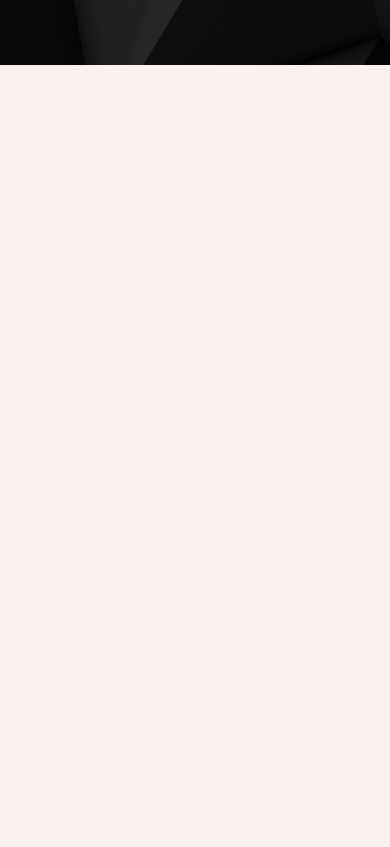
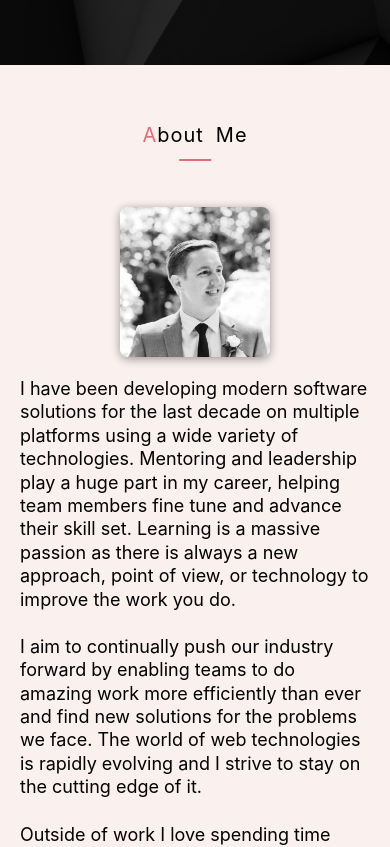
Before and after one commit to trevorwright/homepage, a Next.js app: page / in a window 390 px wide. Shown: the part 779-1626 px from the top of the page. Before the commit the page ends 904 px from the top, so only its background shows below. Built offline with nearby package versions, Linux system fonts and the light colour scheme.

Commit message:
Initial responsiveness for about me

```diff
--- a/components/AboutMe.tsx
+++ b/components/AboutMe.tsx
@@ -1,25 +1,39 @@
 import styled from 'styled-components';
 import Image from 'next/image';
 import profileImg from '../public/images/profile.png';
+import media from '../styles/media';
 
 import Title from './Title';
 
 const Layout = styled.div`
   display: grid;
-  grid-template-columns: 1fr 3fr;
+  grid-gap: 20px;
+  grid-template-columns: 1fr;
+  padding: 0 20px;
+
+  ${media.medium} {
+    grid-template-columns: 1fr 3fr;
+  }
 `;
 
 const PositionedTitle = styled(Title)`
-  grid-column: 1 / span 2;
+  ${media.medium} {
+    grid-column: 1 / span 2;
+  }
 `;
 
 const ProfileContainer = styled.div`
   justify-self: center;
   align-self: start;
-  height: 200px;
-  width: 200px;
+  height: 150px;
+  width: 150px;
   border-radius: 8px;
   box-shadow: 0 2px 10px rgba(0, 0, 0, 0.4);
+
+  ${media.medium} {
+    height: 200px;
+    width: 200px;
+  }
 `;
 
 const ProfileImage = styled(Image).attrs({ height: 200, width: 200 })`
--- a/components/Title.tsx
+++ b/components/Title.tsx
@@ -1,12 +1,21 @@
 import React from 'react';
 import styled from 'styled-components';
+import media from '../styles/media';
 
 const StyledTitle = styled.h2`
   position: relative;
   margin: 0 auto 42px auto;
   letter-spacing: 1px;
-  font-size: 36px;
+  font-size: 20px;
   text-align: center;
+
+  ${media.small} {
+    font-size: 24px;
+  }
+
+  ${media.medium} {
+    font-size: 36px;
+  }
 
   .highlight {
     color: ${({ theme }) => theme.colors.red};
--- a/pages/index.tsx
+++ b/pages/index.tsx
@@ -20,7 +20,9 @@ const Home: NextPage = () => {
       <Section fullWidth>
         <Hero></Hero>
       </Section>
-      <Section>{/* <AboutMe></AboutMe> */}</Section>
+      <Section>
+        <AboutMe></AboutMe>
+      </Section>
     </>
   );
 };
```
